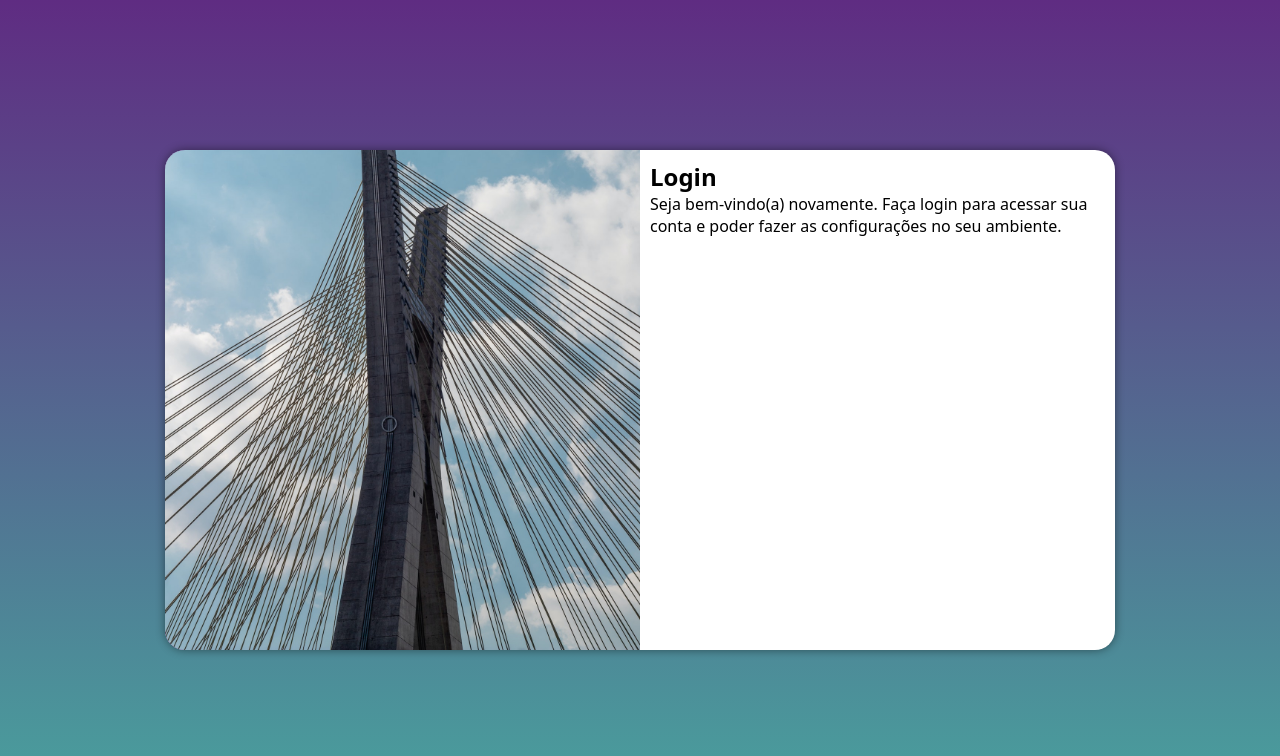
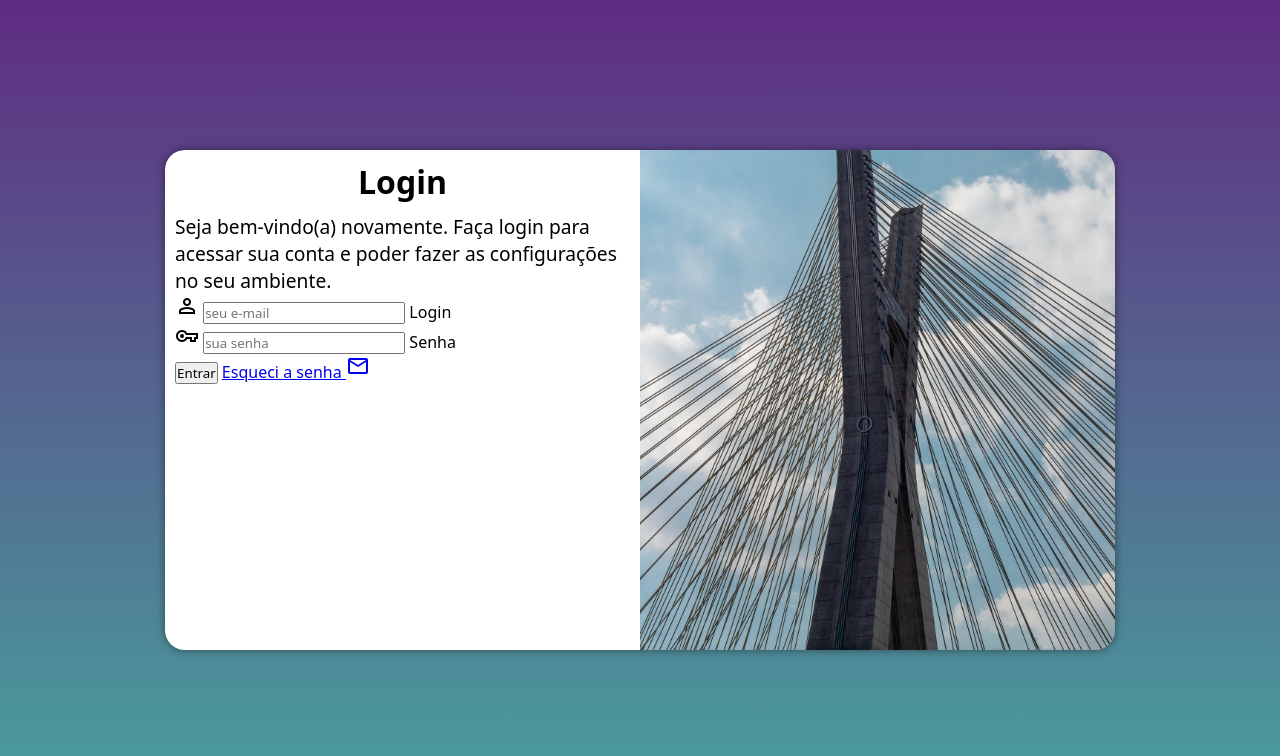
Before and after one commit to leohaley/projeto-login, a plain HTML site: page index.html in a window 1280 px wide. Drawn offline with nearby package versions, Linux system fonts and the light colour scheme.

Commit message:
add form

```diff
--- a/estilos/media-query.css
+++ b/estilos/media-query.css
@@ -31,7 +31,7 @@
     }
 
     section#login > div#imagem {
-        float: left;
+        float: right;
         width: 50%;
         height: 100%;
     }
@@ -40,4 +40,12 @@
         float: right;
         width: 50%
     }
+
+    div#formulario > h1 {
+        font-size: 2em;
+    }
+
+    div#formulario > p {
+        font-size: 1.2em;
+    }
 }
--- a/estilos/style.css
+++ b/estilos/style.css
@@ -54,3 +54,12 @@ section#login > div#formulario {
     display: block;
     padding: 10px;
 }
+
+div#formulario > h1 {
+    text-align: center;
+    margin-bottom: 10px;
+}
+
+div#formulario > p {
+    font-size: 0.8em;
+}
--- a/index.html
+++ b/index.html
@@ -5,6 +5,7 @@
     <meta http-equiv="X-UA-Compatible" content="IE=edge">
     <meta name="viewport" content="width=device-width, initial-scale=1.0">
     <title>Login</title>
+    <link rel="stylesheet" href="https://fonts.googleapis.com/css2?family=Material+Symbols+Outlined:opsz,wght,FILL,GRAD@20..48,100..700,0..1,-50..200" />
     <link rel="stylesheet" href="estilos/style.css">
     <link rel="stylesheet" href="estilos/media-query.css">
 </head>
@@ -17,7 +18,22 @@
             <div id="formulario">
                 <h1>Login</h1>
                 <p>Seja bem-vindo(a) novamente. Faça login para acessar sua conta e poder fazer as configurações no seu ambiente.</p>
-                <form action="login.php" method="post"></form>
+                <form action="login.php" method="post" autocomplete="on">
+                    <div class="campo">
+                        <i class="material-symbols-outlined">person</i>
+                        <input type="email" name="login" id="ilogin" placeholder="seu e-mail" autocomplete="email" maxlength="30" required>
+                        <label for="ilogin">Login</label>
+                    </div>
+                    <div class="campo">
+                        <i class="material-symbols-outlined">vpn_key</i>
+                        <input type="password" name="senha" id="isenha" placeholder="sua senha" autocomplete="current-password" minlength="8" maxlength="20" required>
+                        <label for="isenha">Senha</label>
+                    </div>
+                    <input type="submit" value="Entrar">
+                    <a href="esqueci.html">
+                        Esqueci a senha <i class="material-symbols-outlined">mail</i>
+                    </a>
+                </form>
             </div>
         </section>
     </main>
```
